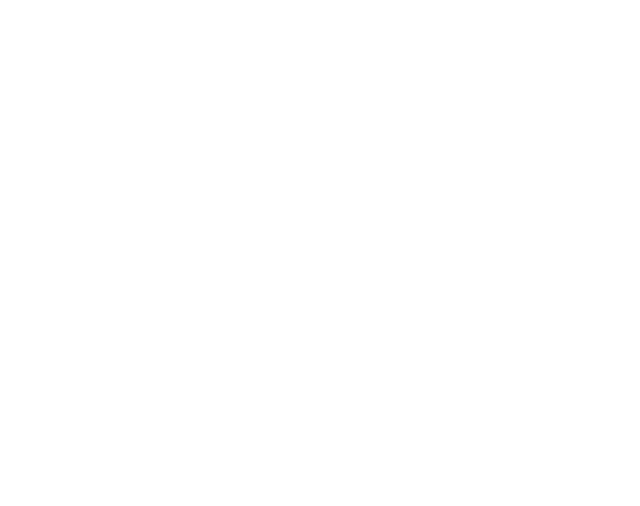
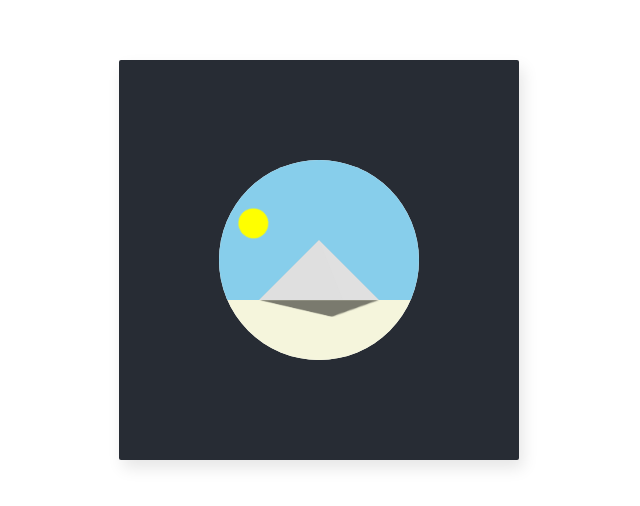
Before and after one commit to tunamagur0/css-challenges, a Nuxt app: page /challenges/3 in a window 1280 px wide. Before the commit this address had no page. Shown: the part 140-646 px from the top of the page, without its empty margins (321-961 px from the left). Built offline with nearby package versions, Linux system fonts and the light colour scheme.

Commit message:
Implement 3.vue

```diff
--- /dev/null
+++ b/pages/challenges/3.vue
@@ -0,0 +1,193 @@
+<template>
+  <div class="frame">
+    <div class="center">
+      <div class="sky" />
+      <div class="sun" />
+      <div class="mountain">
+        <div class="mountain-left" />
+        <div class="mountain-right" />
+      </div>
+      <div class="ground" />
+      <div class="shadow" />
+    </div>
+  </div>
+</template>
+
+<style lang="scss" scoped>
+// delete the following line if no text is used
+// edit the line if you wanna use other fonts
+@import url(https://fonts.googleapis.com/css?family=Open+Sans:700,300);
+
+// use only the available space inside the 400x400 frame
+.frame {
+  position: absolute;
+  top: 50%;
+  left: 50%;
+  width: 400px;
+  height: 400px;
+  margin-top: -200px;
+  margin-left: -200px;
+  border-radius: 2px;
+  box-shadow: 4px 8px 16px 0 rgba(0, 0, 0, 0.1);
+  overflow: hidden;
+  background: #272c34;
+  color: #333;
+  font-family: 'Open Sans', Helvetica, sans-serif;
+  -webkit-font-smoothing: antialiased;
+  -moz-osx-font-smoothing: grayscale;
+}
+
+.center {
+  position: absolute;
+  top: 50%;
+  left: 50%;
+  width: 50%;
+  height: 50%;
+  background: white;
+  transform: translate(-50%, -50%);
+  clip-path: circle(50%);
+}
+
+$horizon: 70%;
+$mountain-width: 60%;
+$mountain-height: 30%;
+$mountain-border: 70%;
+
+.sky {
+  position: absolute;
+  top: 0;
+  left: 0;
+  width: 100%;
+  height: $horizon;
+  background: skyblue;
+}
+
+@mixin sun-trans($deg) {
+  transform: rotate($deg) translate(-400%, -50%);
+}
+
+.sun {
+  position: absolute;
+  bottom: 10%;
+  left: 42.5%;
+  width: 15%;
+  height: 15%;
+  background: yellow;
+  border-radius: 50%;
+  animation: rotate-sun 3s infinite ease-in-out;
+  @include sun-trans(0deg);
+}
+
+.mountain {
+  position: absolute;
+  top: $horizon - $mountain-height;
+  left: (100% - $mountain-width)/2;
+  width: $mountain-width;
+  height: $mountain-height;
+  background: lightgray;
+  clip-path: polygon(50% 0%, 0% 100%, 100% 100%);
+}
+
+.mountain-left {
+  position: absolute;
+  width: 100%;
+  height: 100%;
+  clip-path: polygon(50% 0, 0% 100%, $mountain-border 100%);
+  background: white;
+  opacity: 0.1;
+  animation: shadow-left 3s infinite ease-in-out;
+}
+
+.mountain-right {
+  position: absolute;
+  width: 100%;
+  height: 100%;
+  clip-path: polygon(50% 0, $mountain-border 100%, 100% 100%);
+  background: white;
+  opacity: 0.5;
+  animation: shadow-right 3s infinite ease-in-out;
+}
+
+.ground {
+  position: absolute;
+  top: $horizon;
+  left: 0;
+  width: 100%;
+  height: 100% - $horizon;
+  background: beige;
+}
+
+.shadow {
+  position: absolute;
+  top: $horizon;
+  left: (100% - $mountain-width)/2;
+  width: $mountain-width;
+  height: (100% - $horizon)/2;
+  clip-path: polygon(50% 100%, 0 0, 100% 0);
+  transform-origin: top;
+  background: black;
+  opacity: 0.5;
+  animation: skew-shadow 3s infinite ease-in-out;
+}
+
+@keyframes rotate-sun {
+  0% {
+    @include sun-trans(0deg);
+  }
+  30% {
+    @include sun-trans(50deg);
+  }
+  50% {
+    @include sun-trans(50deg);
+  }
+  100% {
+    @include sun-trans(160deg);
+  }
+}
+
+@keyframes skew-shadow {
+  0% {
+    transform: scaleY(1.5) skewX(90deg);
+  }
+  30% {
+    transform: scaleY(0.5) skewX(30deg);
+  }
+  40% {
+    transform: scaleY(0.5) skewX(30deg);
+  }
+  100% {
+    transform: scaleY(1.5) skewX(-90deg);
+  }
+}
+
+@keyframes shadow-left {
+  0% {
+    background: rgba(30, 30, 30, 0.1);
+    // opacity: 0.1;
+  }
+  30% {
+    opacity: 1;
+  }
+  70% {
+    opacity: 1;
+  }
+  100% {
+    opacity: 0.1;
+  }
+}
+
+@keyframes shadow-right {
+  0% {
+    opacity: 0.1;
+  }
+  30% {
+    opacity: 0.3;
+  }
+  50% {
+    opacity: 0.3;
+  }
+  100% {
+    opacity: 1;
+  }
+}
+</style>
--- a/pages/index.vue
+++ b/pages/index.vue
@@ -20,7 +20,7 @@
 export default Vue.extend({
   data() {
     return {
-      solved: [1, 2],
+      solved: [1, 2, 3],
     };
   },
 });
--- a/stylelint.config.js
+++ b/stylelint.config.js
@@ -2,5 +2,7 @@
   extends: ['stylelint-config-standard', 'stylelint-config-prettier'],
   // add your custom config here
   // https://stylelint.io/user-guide/configuration
-  rules: {},
+  rules: {
+    'at-rule-no-unknown': [true, { ignoreAtRules: ['include', 'mixin'] }],
+  },
 };
```
